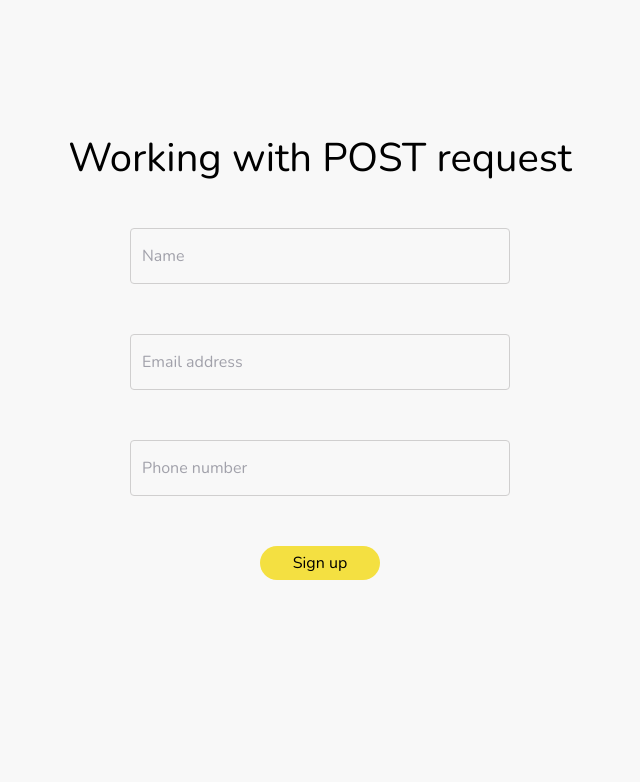
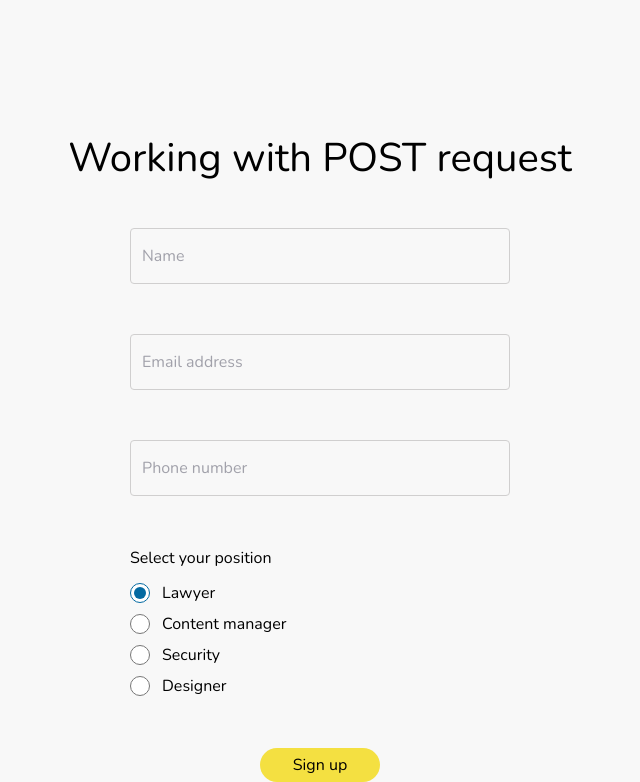
Before and after one commit to TaurusVB/test-assigment-abz, a Next.js app: page / in a window 1280 px wide. Shown: the part 1507-2289 px from the top of the page, without its empty margins (320-960 px from the left). Before the commit the page ends 2087 px from the top, so only its background shows below. Built offline with nearby package versions, Linux system fonts and the light colour scheme.

Commit message:
created radio buttons for form

```diff
--- a/components/Form.tsx
+++ b/components/Form.tsx
@@ -4,6 +4,27 @@ import { useState } from "react";
 import { FieldValues, SubmitHandler, useForm } from "react-hook-form";
 import Input from "./Input";
 import CustomButton from "./CustomButton";
+import { map } from "zod";
+import RadioInput from "./RadioInput";
+
+const positions = [
+  {
+    id: 1,
+    name: "Lawyer",
+  },
+  {
+    id: 2,
+    name: "Content manager",
+  },
+  {
+    id: 3,
+    name: "Security",
+  },
+  {
+    id: 4,
+    name: "Designer",
+  },
+];
 
 const Form = () => {
   const [isLoading, setIsLoading] = useState(false);
@@ -25,6 +46,11 @@ const Form = () => {
   const onSubmit: SubmitHandler<FieldValues> = (data) => {
     setIsLoading(true);
     console.log(data);
+    try {
+    } catch (error) {
+    } finally {
+      setIsLoading(false);
+    }
   };
 
   return (
@@ -48,6 +74,22 @@ const Form = () => {
         type="tel"
         register={register}
       />
+      <div className="flex flex-col items-start">
+        <p className="mb-[11px]">Select your position</p>
+        <div className="flex gap-[7px]  flex-col items-start">
+          {positions.map((pos, i) => (
+            <RadioInput
+              defaultChecked={i === 0}
+              name="position"
+              key={pos.id}
+              id={pos.name.toString()}
+              type="radio"
+              label={pos.name}
+              register={register}
+            />
+          ))}
+        </div>
+      </div>
       <div>
         <CustomButton disabled={isLoading} text="Sign up" />
       </div>
--- /dev/null
+++ b/components/RadioInput.tsx
@@ -0,0 +1,38 @@
+import { FC } from "react";
+import { FieldValues, UseFormRegister } from "react-hook-form";
+
+interface IRadioInputProps {
+  name: string;
+  id: string;
+  label: string;
+  type?: string;
+  register: UseFormRegister<FieldValues>;
+  defaultChecked: boolean;
+}
+
+const RadioInput: FC<IRadioInputProps> = ({
+  id,
+  label,
+  register,
+  type,
+  name,
+  defaultChecked,
+}) => {
+  return (
+    <div className="flex items-center ">
+      <input
+        defaultChecked={defaultChecked}
+        type={type}
+        id={id}
+        value={id}
+        {...register(name)}
+        className="w-5 h-5  checked:accent-sky-700 rounded cursor-pointer"
+      />
+      <label className="ml-3 cursor-pointer" htmlFor={id}>
+        {label}
+      </label>
+    </div>
+  );
+};
+
+export default RadioInput;
--- a/package.json
+++ b/package.json
@@ -15,7 +15,8 @@
     "react-dom": "^18",
     "react-hook-form": "^7.49.2",
     "react-tooltip": "^5.25.0",
-    "tailwind-merge": "^2.1.0"
+    "tailwind-merge": "^2.1.0",
+    "zod": "^3.22.4"
   },
   "devDependencies": {
     "@types/node": "^20",
```
Also changed, not shown: utils/validationSchema.ts (added, +12 -0 lines), 1 other file (tests, documents, lock files or other folders).
